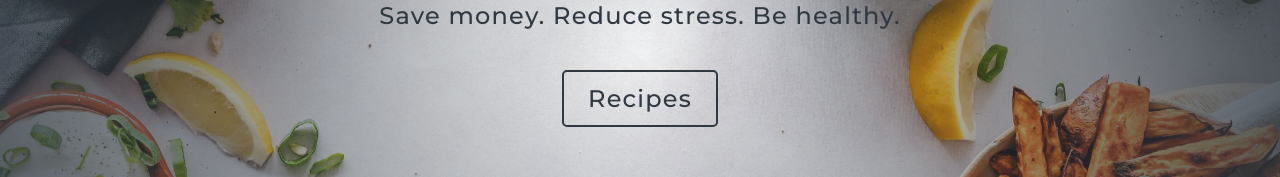
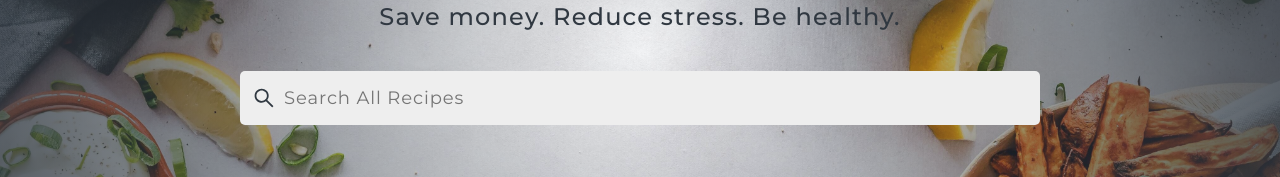
Before and after one commit to jclind/perpify, a React (Create React App) app: page / in a window 1280 px wide. Shown: the part 199-376 px from the top of the page. Built offline with nearby package versions, Linux system fonts and the light colour scheme.

Commit message:
Work on hero component / add search bar in hero

```diff
--- a/package.json
+++ b/package.json
@@ -6,6 +6,7 @@
     "@testing-library/jest-dom": "^5.16.1",
     "@testing-library/react": "^12.1.2",
     "@testing-library/user-event": "^13.5.0",
+    "latest-version": "^6.0.0",
     "node-sass": "^7.0.0",
     "normalize.css": "^8.0.1",
     "react": "^17.0.2",
--- a/src/Components/HomeHero/HomeHero.js
+++ b/src/Components/HomeHero/HomeHero.js
@@ -1,13 +1,27 @@
-import React from 'react'
+import React, { useState } from 'react'
 import './HomeHero.scss'
+import { AiOutlineSearch } from 'react-icons/ai'
 
 const HomeHero = () => {
+  const [searchRecipeVal, setSearchRecipeVal] = useState('')
+
   return (
     <div className='home-hero'>
       <img src='/images/home-images/hero.jpg' alt='Assorted Foods Background' />
       <div className='hero-overlay'>
         <h3 className='text'>Save money. Reduce stress. Be healthy.</h3>
-        <button className='btn action-btn'>Recipes</button>
+        <label
+          htmlFor='.search-recipes-input'
+          className='search-recipes-input-label'
+        >
+          <AiOutlineSearch className='icon' />
+          <input
+            className='search-recipes-input'
+            placeholder='Search All Recipes'
+            onChange={e => setSearchRecipeVal(e.target.value)}
+            value={searchRecipeVal}
+          />
+        </label>
       </div>
     </div>
   )
--- a/src/Components/HomeHero/HomeHero.scss
+++ b/src/Components/HomeHero/HomeHero.scss
@@ -38,4 +38,27 @@
     margin-top: calc(#{$nav-height} / 4);
     margin-bottom: 2.5rem;
   }
+  .search-recipes-input-label {
+    position: relative;
+    display: flex;
+    align-items: center;
+    width: 80%;
+    max-width: 800px;
+    .icon {
+      position: absolute;
+      left: 0.75rem;
+      height: 24px;
+      width: 24px;
+    }
+    input {
+      background: $primary-background;
+      outline: none;
+      border: none;
+      border-radius: $border-radius;
+      height: 50px;
+      width: 100%;
+      font-size: toRem(18);
+      padding: 0.1rem 2.75rem;
+    }
+  }
 }
```
Also changed, not shown: 1 other file (tests, documents, lock files or other folders).
